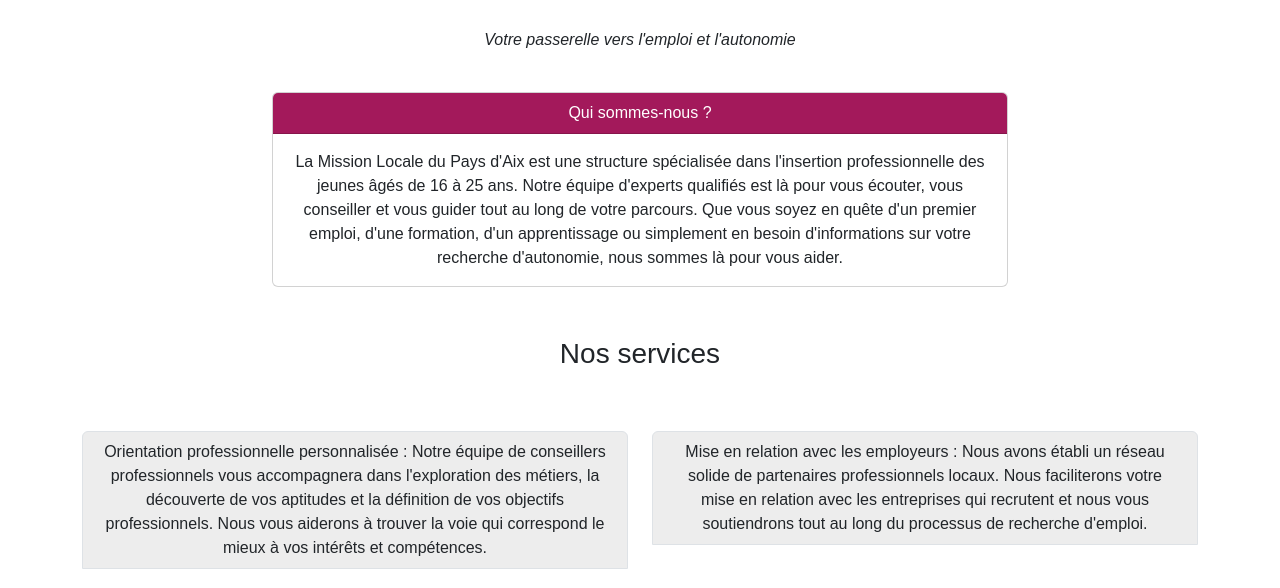
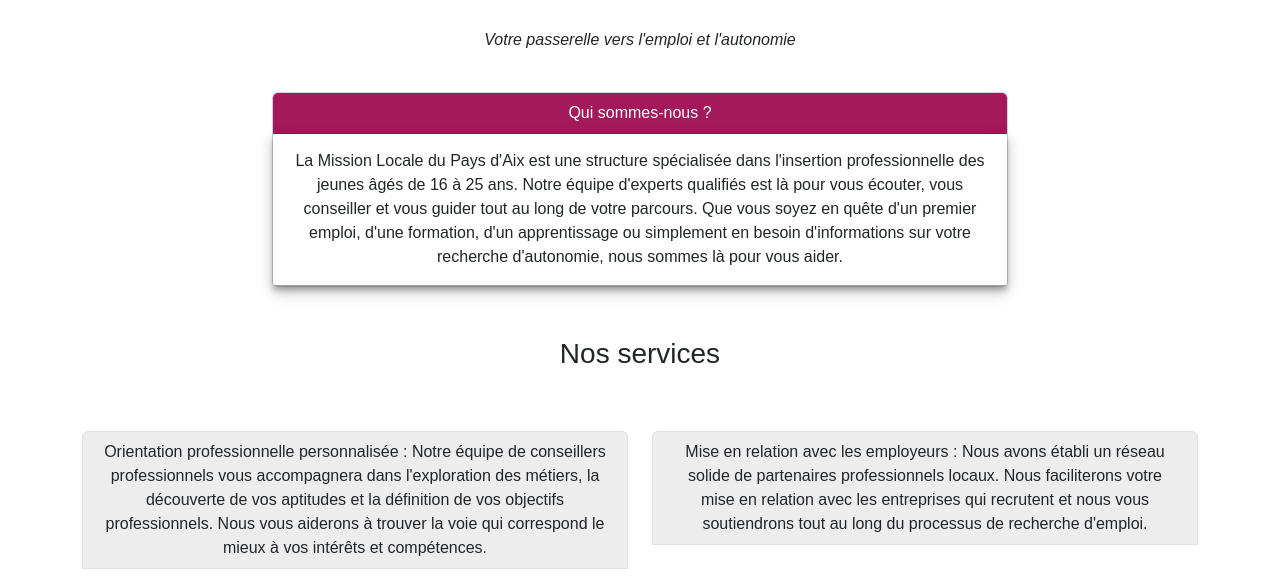
Before and after one commit to basim-el/HackathonMS, a plain HTML site: page index.html in a window 1280 px wide. In both pictures the pointer is over the element 640 px from the left and 422 px from the top of the page. Shown: the part 212-800 px from the top of the page. Drawn offline with nearby package versions, Linux system fonts and the light colour scheme; a web font is replaced by a local one.

Commit message:
card hover

```diff
--- a/style.css
+++ b/style.css
@@ -96,3 +96,13 @@
 li {
     list-style: none;
 }
+
+.card-body:hover {
+
+    transform: translateY(-1px);
+
+    box-shadow: 0 7px 14px rgba(0, 0, 0, 0.25), 0 5px 5px rgba(0, 0, 0, 0.22);
+
+    transition: 0.3s;
+
+}
```
